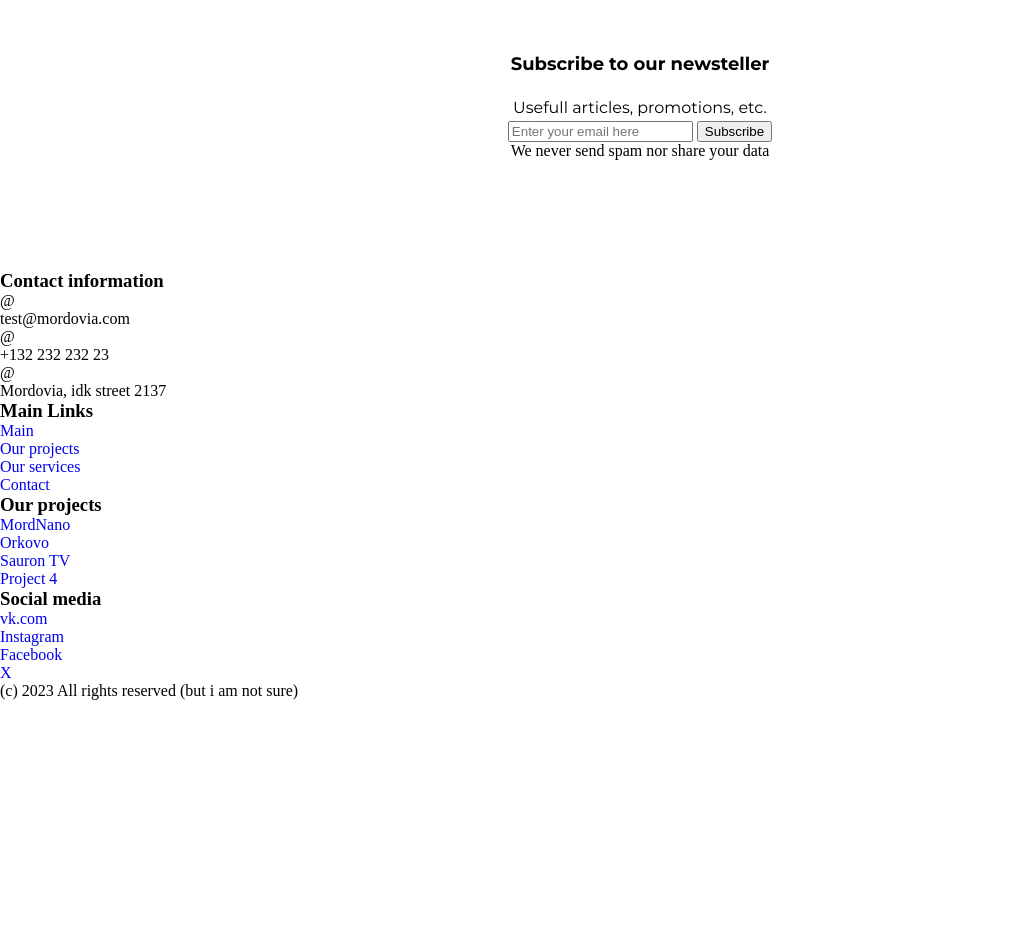
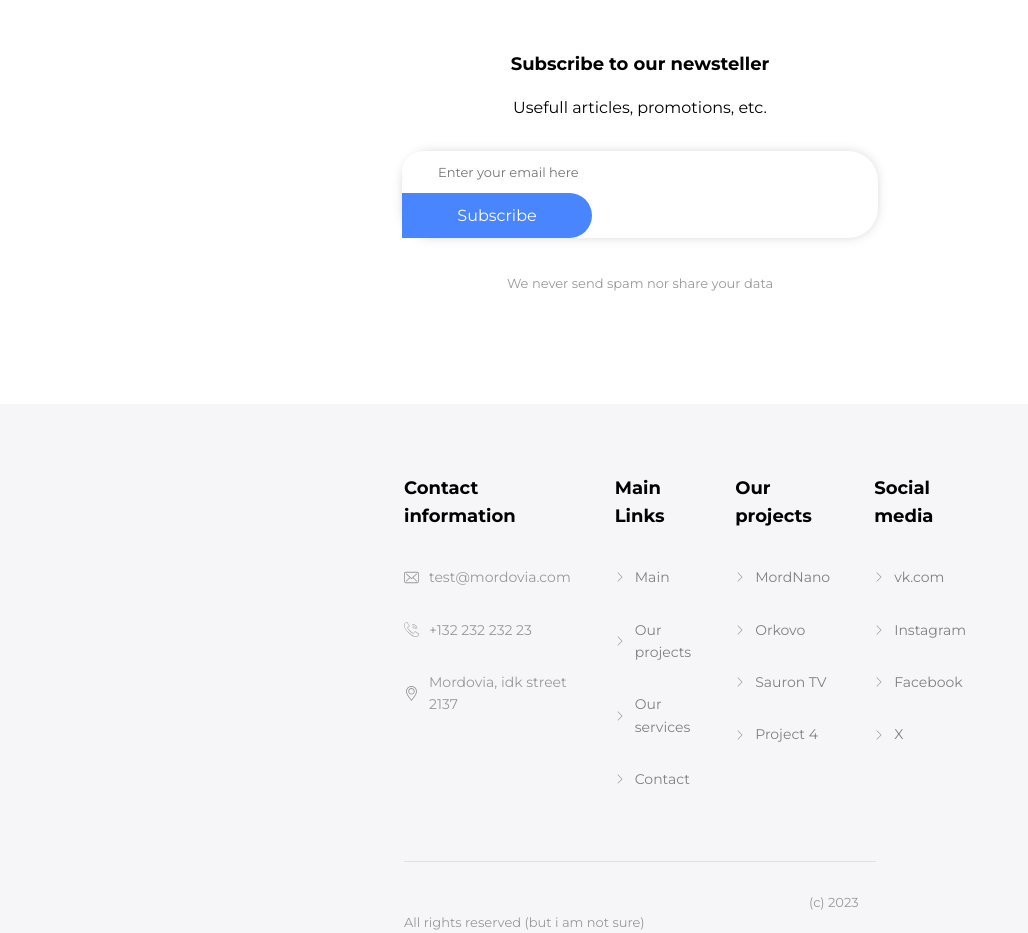
Before and after one commit to eugen-soliar/spa_html-css, a website: page index.html in a window 1280 px wide. Shown: the part 5540-6473 px from the top of the page, without its empty margins (0-1028 px from the left). Before the commit the page ends 6240 px from the top, so only its background shows below. Drawn offline with Linux system fonts and the light colour scheme.

Commit message:
finished all styles

```diff
--- a/css/main.css
+++ b/css/main.css
@@ -518,3 +518,146 @@ section {
 
   margin-top: 20px;
 }
+
+
+.subscribe-button {
+  padding: 13px 36px;
+  border-top-right-radius: 30px;
+  border-bottom-right-radius: 30px;
+
+  background-color: #4985ff;
+  border: none;
+
+  width: 190px;
+
+  font-family: Montserrat, sans-serif;
+  font-size: 16px;
+  font-weight: 400;
+  color: white;
+}
+
+.subscribe-button:hover {
+  background-color: #3e79f0;
+  cursor: pointer;
+}
+
+.subscribe-text-input {
+  padding: 13px 36px;
+  border-top-left-radius: 30px;
+  border-bottom-left-radius: 30px;
+
+  border: none;
+  width: 300px;
+  font-family: Montserrat, sans-serif;
+  font-size: 13px;
+  font-weight: 400;
+  color: #999;
+}
+
+#subscribe-form {
+  box-shadow: 0px 0px 10px 0px rgba(111, 111, 111, 0.25);
+  border-radius: 30px;
+
+  margin-top: 30px;
+}
+
+.subscribe-subtext{
+  font-family: Montserrat, sans-serif;
+  font-size: 13px;
+  font-weight: 400;
+  line-height: 1.6;
+  color: #999;
+
+  margin-top: 35px;
+}
+
+.footer {
+  background-color: #F6F6F8;
+  padding-top: 70px;
+  padding-inline: 404px;
+}
+
+.footer-list {
+  display: flex;
+  justify-content: space-between;
+  gap: 44px;
+
+}
+
+.footer-contact-list {
+  display: flex;
+  flex-direction: column;
+  gap: 30px;
+}
+
+.footer-contact-header {
+  font-family: Montserrat, sans-serif;
+  font-size: 18px;
+  font-weight: 700;
+  color: #000;
+  margin-bottom: 5px;
+}
+
+.footer-contact-list-item {
+  display: flex;
+  align-items: center;
+  justify-content: baseline;
+  gap: 10px;
+
+  font-family: Montserrat, sans-serif;
+  font-size: 14px;
+  font-weight: 400;
+  color: #999;
+  line-height: 1.6;
+}
+
+.footer-other-list {
+  display: flex;
+  flex-direction: column;
+  gap: 30px;
+}
+
+.footer-other-header {
+  font-family: Montserrat, sans-serif;
+  font-size: 18px;
+  font-weight: 700;
+  color: #000;
+  margin-bottom: 5px;
+}
+
+.footer-other-list-item {
+  display: flex;
+  align-items: center;
+  justify-content: baseline;
+  gap: 10px;
+
+  font-family: Montserrat, sans-serif;
+  font-size: 14px;
+  font-weight: 400;
+  color: #999;
+  line-height: 1.6;
+}
+
+.footer-other-list-item a {
+  color: gray;
+}
+
+.footer-divider {
+  border-top: 1px solid #e0e0e0;
+  height: 0;
+
+  margin-top: 70px;
+  margin-bottom: 30px;
+}
+
+.footer-rights {
+  font-family: Montserrat, sans-serif;
+  font-size: 13px;
+  font-weight: 400;
+  line-height: 1.6;
+  color: #999;
+  text-align: center;
+
+
+  margin-left: 405px;
+}
--- a/index.html
+++ b/index.html
@@ -314,15 +314,15 @@
               <h3 class="footer-contact-header">Contact information</h3>
             </li>
             <li class="footer-contact-list-item">
-              <div class="footer-contact-list-image email-icon">@</div>
+              <img src="./img/mail-icon.svg"class="footer-contact-list-image"/>
               <span class="footer-email">test@mordovia.com</span>
             </li>
             <li class="footer-contact-list-item">
-              <div class="footer-contact-list-image phone-number-icon">@</div>
+              <img src="./img/call.svg" class="footer-contact-list-image"/>
               <span class="footer-contact-number">+132 232 232 23</span>
             </li>
             <li class="footer-contact-list-item">
-              <div class="footer-contact-list-image address-icon">@</div>
+              <img src="./img/placeholder.svg" class="footer-contact-list-image"/>
               <span class="footer-contact-address">
                 Mordovia, idk street 2137
               </span>
@@ -330,58 +330,70 @@
           </ul>
         </li>
         <li class="footer-list-item">
-          <ul class="footer-links-list">
-            <li class="footer-contact-list-item">
-              <h3 class="footer-links-header">Main Links</h3>
+          <ul class="footer-other-list">
+            <li class="footer-other-list-item">
+              <h3 class="footer-other-header">Main Links</h3>
             </li>
-            <li class="footer-contact-list-item">
+            <li class="footer-other-list-item">
+              <img src="./img/right-arrow.svg" class="footer-other-list-image"/>
               <a href="./">Main</a>
             </li>
-            <li class="footer-contact-list-item">
+            <li class="footer-other-list-item">
+              <img src="./img/right-arrow.svg" class="footer-other-list-image"/>
               <a href="#">Our projects</a>
             </li>
-            <li class="footer-contact-list-item">
+            <li class="footer-other-list-item">
+              <img src="./img/right-arrow.svg" class="footer-other-list-image"/>
               <a href="#">Our services</a>
             </li>
-            <li class="footer-contact-list-item">
+            <li class="footer-other-list-item">
+              <img src="./img/right-arrow.svg" class="footer-other-list-image"/>
               <a href="#">Contact</a>
             </li>
           </ul>
         </li>
         <li class="footer-list-item">
-          <ul class="footer-projects-list">
-            <li class="footer-projects-list-item">
-              <h3 class="footer-projects-header">Our projects</h3>
+          <ul class="footer-other-list">
+            <li class="footer-other-list-item">
+              <h3 class="footer-other-header">Our projects</h3>
             </li>
-            <li class="footer-projects-list-item">
+            <li class="footer-other-list-item">
+              <img src="./img/right-arrow.svg" class="footer-other-list-image"/>
               <a href="#">MordNano</a>
             </li>
-            <li class="footer-projects-list-item">
+            <li class="footer-other-list-item">
+              <img src="./img/right-arrow.svg" class="footer-other-list-image"/>
               <a href="#">Orkovo</a>
             </li>
-            <li class="footer-projects-list-item">
+            <li class="footer-other-list-item">
+              <img src="./img/right-arrow.svg" class="footer-other-list-image"/>
               <a href="#">Sauron TV</a>
             </li>
-            <li class="footer-projects-list-item">
-              <a href="#"> Project 4</a>
+            <li class="footer-other-list-item">
+              <img src="./img/right-arrow.svg" class="footer-other-list-image"/>
+              <a href="#">Project 4</a>
             </li>
           </ul>
         </li>
         <li class="footer-list-item">
-          <ul class="footer-social-list">
-            <li class="footer-social-list-item">
-              <h3 class="footer-social-header">Social media</h3>
+          <ul class="footer-other-list">
+            <li class="footer-other-list-item">
+              <h3 class="footer-other-header">Social media</h3>
             </li>
-            <li class="footer-social-list-item">
+            <li class="footer-other-list-item">
+              <img src="./img/right-arrow.svg" class="footer-other-list-image"/>
               <a href="#">vk.com</a>
             </li>
-            <li class="footer-social-list-item">
+            <li class="footer-other-list-item">
+              <img src="./img/right-arrow.svg" class="footer-other-list-image"/>
               <a href="#">Instagram</a>
             </li>
-            <li class="footer-social-list-item">
+            <li class="footer-other-list-item">
+              <img src="./img/right-arrow.svg" class="footer-other-list-image"/>
               <a href="#">Facebook</a>
             </li>
-            <li class="footer-social-list-item">
+            <li class="footer-other-list-item">
+              <img src="./img/right-arrow.svg" class="footer-other-list-image"/>
               <a href="#">X</a>
             </li>
           </ul>
```
Also changed, not shown: img/call.svg (added), img/mail-icon.svg (added), img/placeholder.svg (added), img/right-arrow.svg (added).
